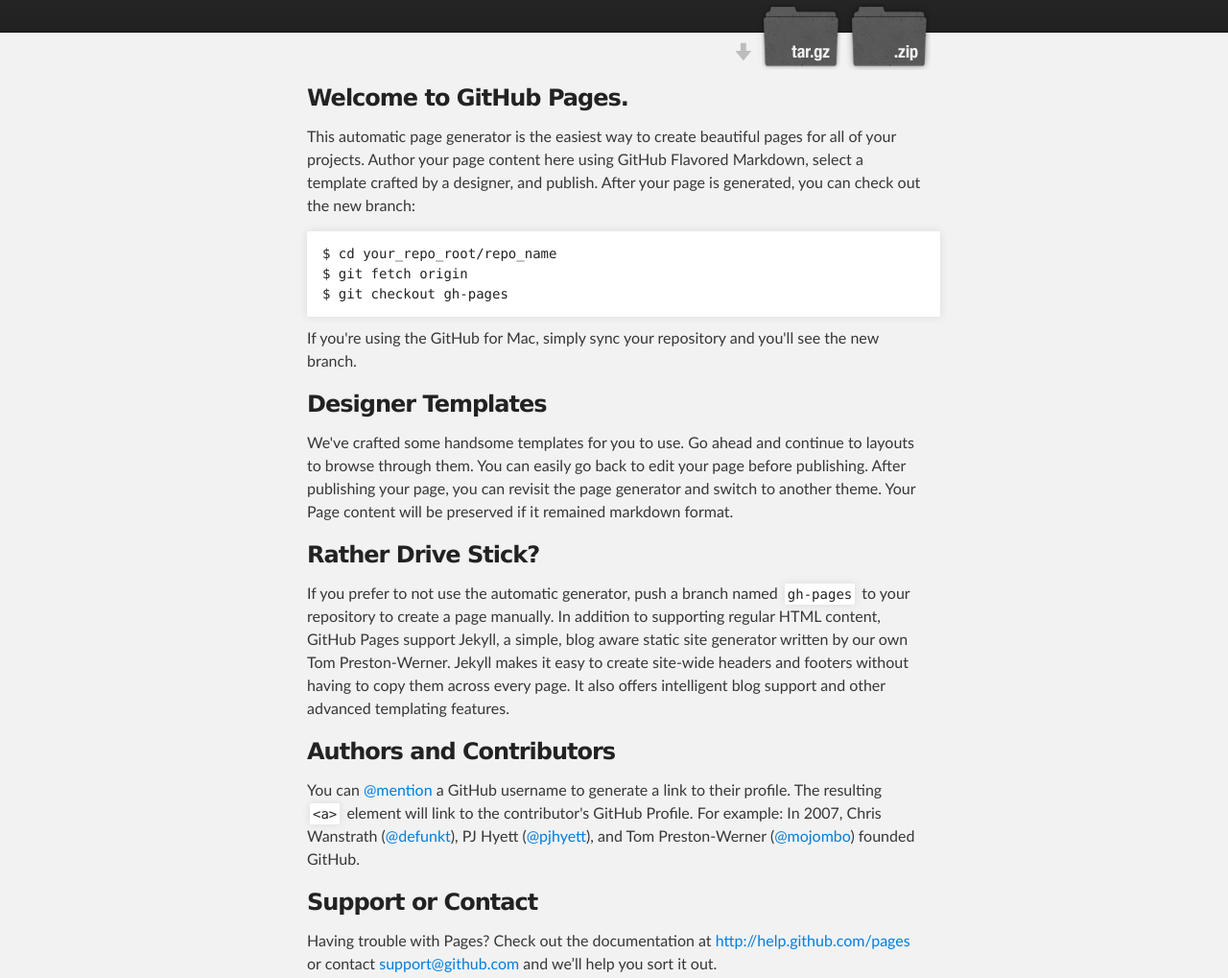
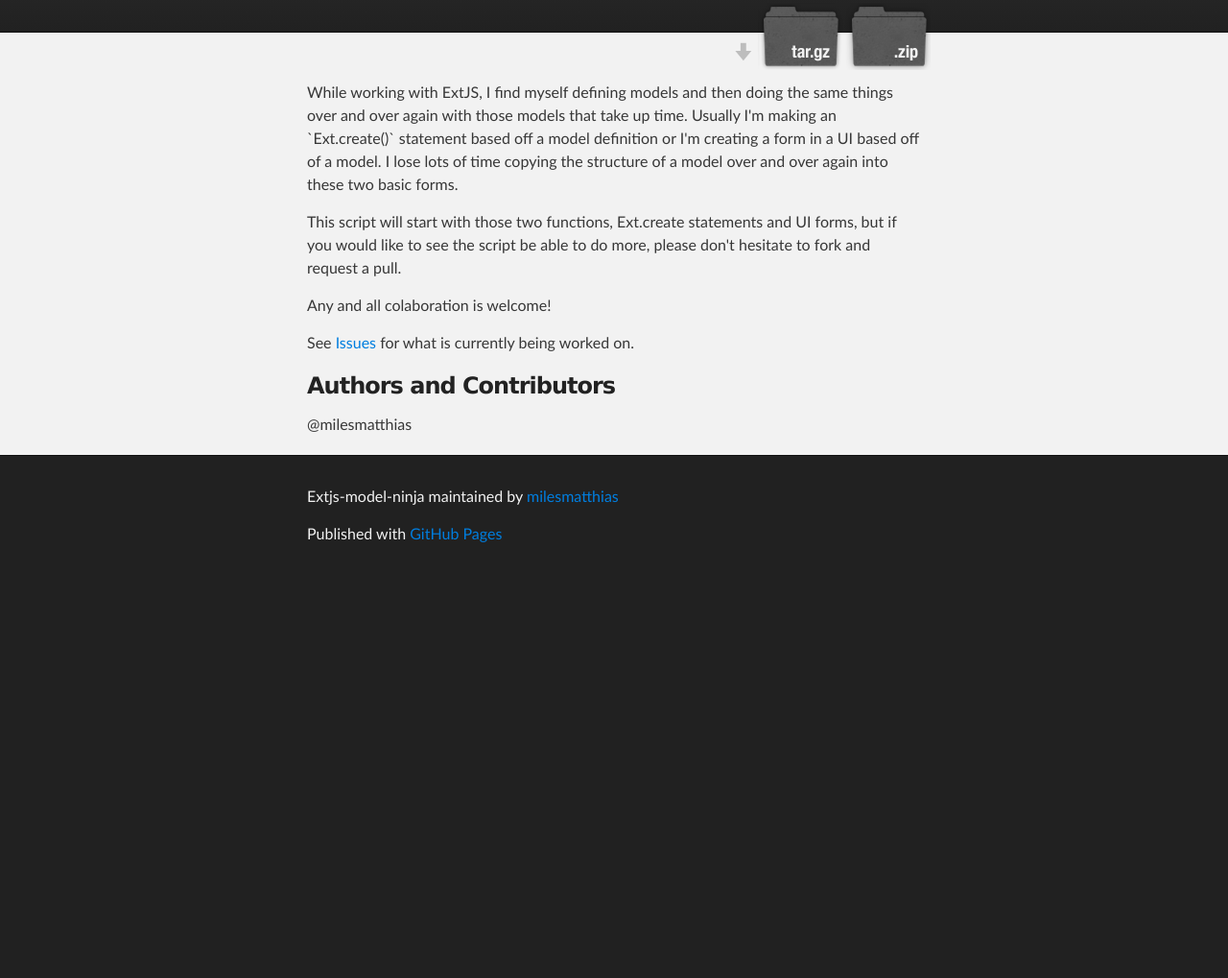
Before and after one commit to milesmatthias/extjs-model-ninja, a plain HTML site: page index.html in a window 1280 px wide. Shown: the part 176-1195 px from the top of the page at 96% size. After the commit the page ends 800 px from the top, so only its background shows below. Drawn offline with Linux system fonts and the light colour scheme.

Commit message:
Update index.html

```diff
--- a/index.html
+++ b/index.html
@@ -31,32 +31,18 @@
     <!-- MAIN CONTENT -->
     <div id="main_content_wrap" class="outer">
       <section id="main_content" class="inner">
-        <h3>Welcome to GitHub Pages.</h3>
 
-<p>This automatic page generator is the easiest way to create beautiful pages for all of your projects. Author your page content here using GitHub Flavored Markdown, select a template crafted by a designer, and publish. After your page is generated, you can check out the new branch:</p>
+<p>While working with ExtJS, I find myself defining models and then doing the same things over and over again with those models that take up time. Usually I'm making an `Ext.create()` statement based off a model definition or I'm creating a form in a UI based off of a model. I lose lots of time copying the structure of a model over and over again into these two basic forms.</p>
 
-<pre><code>$ cd your_repo_root/repo_name
-$ git fetch origin
-$ git checkout gh-pages
-</code></pre>
+<p>This script will start with those two functions, Ext.create statements and UI forms, but if you would like to see the script be able to do more, please don't hesitate to fork and request a pull.</p>
 
-<p>If you're using the GitHub for Mac, simply sync your repository and you'll see the new branch.</p>
+<p>Any and all colaboration is welcome!</p>
 
-<h3>Designer Templates</h3>
-
-<p>We've crafted some handsome templates for you to use. Go ahead and continue to layouts to browse through them. You can easily go back to edit your page before publishing. After publishing your page, you can revisit the page generator and switch to another theme. Your Page content will be preserved if it remained markdown format.</p>
-
-<h3>Rather Drive Stick?</h3>
-
-<p>If you prefer to not use the automatic generator, push a branch named <code>gh-pages</code> to your repository to create a page manually. In addition to supporting regular HTML content, GitHub Pages support Jekyll, a simple, blog aware static site generator written by our own Tom Preston-Werner. Jekyll makes it easy to create site-wide headers and footers without having to copy them across every page. It also offers intelligent blog support and other advanced templating features.</p>
+<p>See <a href="https://github.com/milesmatthias/extjs-model-ninja/issues">Issues</a> for what is currently being worked on.</p>
 
 <h3>Authors and Contributors</h3>
 
-<p>You can <a href="https://github.com/blog/821" class="user-mention">@mention</a> a GitHub username to generate a link to their profile. The resulting <code>&lt;a&gt;</code> element will link to the contributor's GitHub Profile. For example: In 2007, Chris Wanstrath (<a href="https://github.com/defunkt" class="user-mention">@defunkt</a>), PJ Hyett (<a href="https://github.com/pjhyett" class="user-mention">@pjhyett</a>), and Tom Preston-Werner (<a href="https://github.com/mojombo" class="user-mention">@mojombo</a>) founded GitHub.</p>
-
-<h3>Support or Contact</h3>
-
-<p>Having trouble with Pages? Check out the documentation at <a href="http://help.github.com/pages">http://help.github.com/pages</a> or contact <a href="mailto:support@github.com">support@github.com</a> and we’ll help you sort it out.</p>
+@milesmatthias
       </section>
     </div>
 
```
